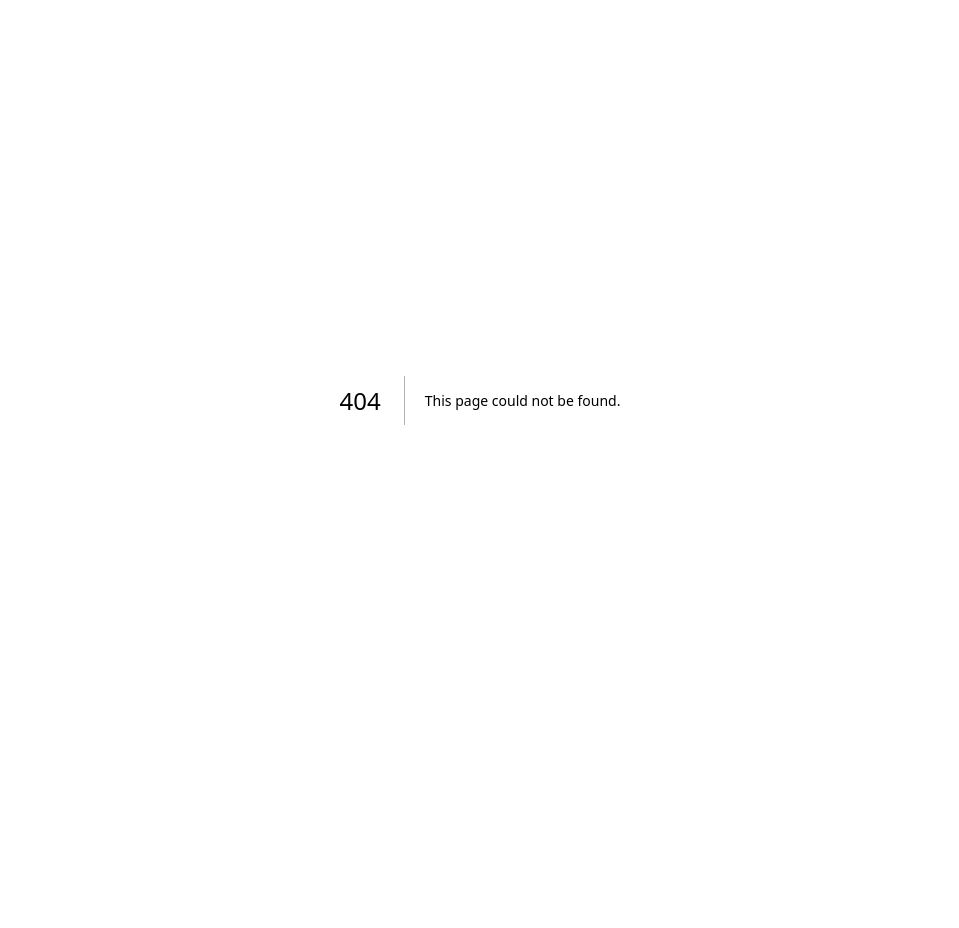
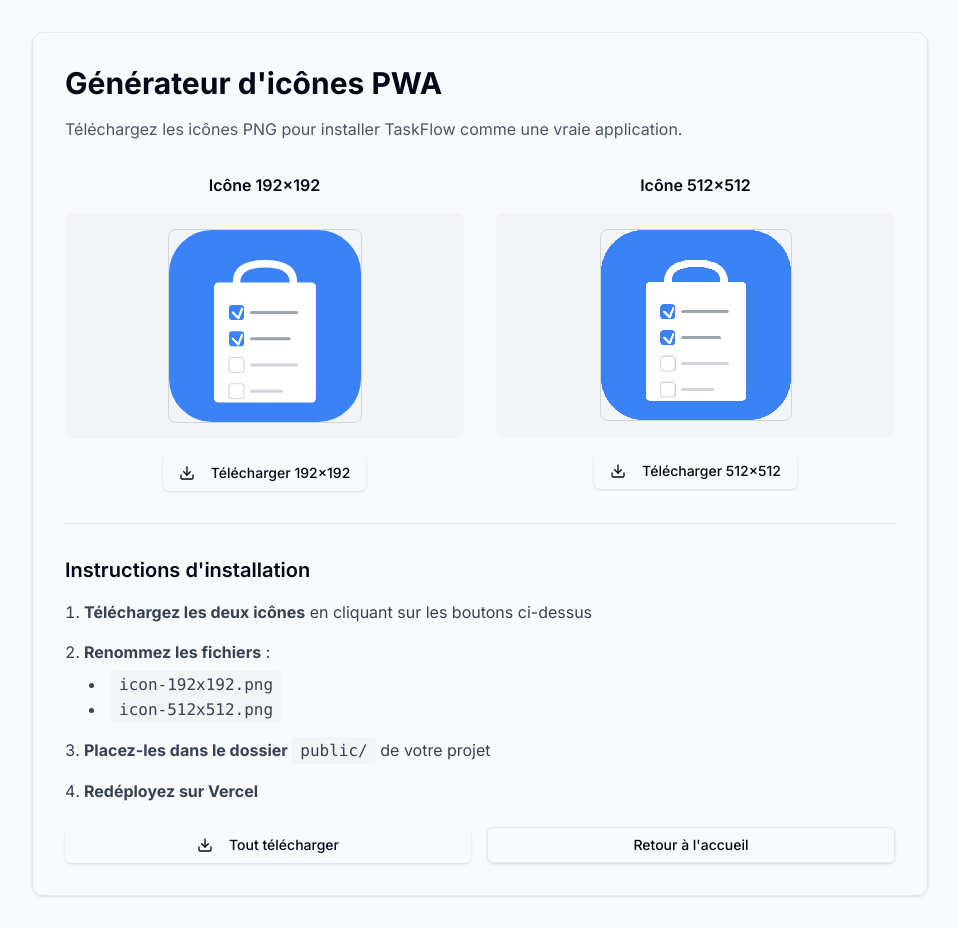
Before and after one commit to albertduplantin/todolist, a Next.js app: page /generate-pwa-icons in a window 1280 px wide. Before the commit this address had no page. Shown: the whole page, without its empty margins (160-1119 px from the left). Before the commit the page ends 800 px from the top, so only its background shows below. Built offline with nearby package versions, Linux system fonts and the light colour scheme.

Commit message:
feat: configuration PWA complete avec manifest ameliore et page generation icones

```diff
--- /dev/null
+++ b/app/generate-pwa-icons/page.tsx
@@ -0,0 +1,170 @@
+'use client';
+
+import { useEffect, useRef, useState } from 'react';
+import { Download } from 'lucide-react';
+import { Button } from '@/components/ui/button';
+import { Card } from '@/components/ui/card';
+
+export default function GeneratePWAIcons() {
+  const canvasRef192 = useRef<HTMLCanvasElement>(null);
+  const canvasRef512 = useRef<HTMLCanvasElement>(null);
+  const [generated, setGenerated] = useState(false);
+
+  useEffect(() => {
+    generateIcons();
+  }, []);
+
+  const generateIcons = () => {
+    const svgContent = `
+<svg width="512" height="512" viewBox="0 0 512 512" fill="none" xmlns="http://www.w3.org/2000/svg">
+  <rect width="512" height="512" rx="115" fill="#3B82F6"/>
+  <rect x="120" y="140" width="272" height="320" rx="12" fill="white"/>
+  <path d="M180 140 C180 110 200 90 256 90 C312 90 332 110 332 140"
+        stroke="white" stroke-width="20" fill="none" stroke-linecap="round"/>
+  <rect x="160" y="200" width="40" height="40" rx="8" fill="#3B82F6"/>
+  <path d="M170 220 L185 235 L195 210"
+        stroke="white" stroke-width="6" fill="none" stroke-linecap="round" stroke-linejoin="round"/>
+  <line x1="220" y1="220" x2="340" y2="220" stroke="#9CA3AF" stroke-width="8" stroke-linecap="round"/>
+  <rect x="160" y="270" width="40" height="40" rx="8" fill="#3B82F6"/>
+  <path d="M170 290 L185 305 L195 280"
+        stroke="white" stroke-width="6" fill="none" stroke-linecap="round" stroke-linejoin="round"/>
+  <line x1="220" y1="290" x2="320" y2="290" stroke="#9CA3AF" stroke-width="8" stroke-linecap="round"/>
+  <rect x="160" y="340" width="40" height="40" rx="8" fill="white" stroke="#D1D5DB" stroke-width="3"/>
+  <line x1="220" y1="360" x2="340" y2="360" stroke="#D1D5DB" stroke-width="8" stroke-linecap="round"/>
+  <rect x="160" y="410" width="40" height="40" rx="8" fill="white" stroke="#D1D5DB" stroke-width="3"/>
+  <line x1="220" y1="430" x2="300" y2="430" stroke="#D1D5DB" stroke-width="8" stroke-linecap="round"/>
+</svg>`;
+
+    const img = new Image();
+    const blob = new Blob([svgContent], { type: 'image/svg+xml' });
+    const url = URL.createObjectURL(blob);
+
+    img.onload = () => {
+      // Generate 192x192
+      if (canvasRef192.current) {
+        const ctx = canvasRef192.current.getContext('2d');
+        if (ctx) {
+          ctx.clearRect(0, 0, 192, 192);
+          ctx.drawImage(img, 0, 0, 192, 192);
+        }
+      }
+
+      // Generate 512x512
+      if (canvasRef512.current) {
+        const ctx = canvasRef512.current.getContext('2d');
+        if (ctx) {
+          ctx.clearRect(0, 0, 512, 512);
+          ctx.drawImage(img, 0, 0, 512, 512);
+        }
+      }
+
+      setGenerated(true);
+      URL.revokeObjectURL(url);
+    };
+
+    img.src = url;
+  };
+
+  const downloadIcon = (size: number) => {
+    const canvas = size === 192 ? canvasRef192.current : canvasRef512.current;
+    if (!canvas) return;
+
+    canvas.toBlob((blob) => {
+      if (!blob) return;
+      const url = URL.createObjectURL(blob);
+      const link = document.createElement('a');
+      link.download = `icon-${size}x${size}.png`;
+      link.href = url;
+      link.click();
+      URL.revokeObjectURL(url);
+    }, 'image/png');
+  };
+
+  const downloadAll = async () => {
+    downloadIcon(192);
+    await new Promise(resolve => setTimeout(resolve, 500));
+    downloadIcon(512);
+  };
+
+  return (
+    <div className="min-h-screen bg-gray-50 dark:bg-gray-900 p-8">
+      <div className="max-w-4xl mx-auto">
+        <Card className="p-8">
+          <h1 className="text-3xl font-bold mb-4">Générateur d'icônes PWA</h1>
+          <p className="text-gray-600 dark:text-gray-400 mb-8">
+            Téléchargez les icônes PNG pour installer TaskFlow comme une vraie application.
+          </p>
+
+          <div className="grid md:grid-cols-2 gap-8 mb-8">
+            {/* 192x192 Icon */}
+            <div className="text-center">
+              <h3 className="font-semibold mb-4">Icône 192x192</h3>
+              <div className="bg-gray-100 dark:bg-gray-800 p-4 rounded-lg mb-4 flex items-center justify-center">
+                <canvas
+                  ref={canvasRef192}
+                  width={192}
+                  height={192}
+                  className="border border-gray-300 dark:border-gray-600 rounded-lg"
+                />
+              </div>
+              <Button onClick={() => downloadIcon(192)} disabled={!generated}>
+                <Download className="h-4 w-4 mr-2" />
+                Télécharger 192x192
+              </Button>
+            </div>
+
+            {/* 512x512 Icon */}
+            <div className="text-center">
+              <h3 className="font-semibold mb-4">Icône 512x512</h3>
+              <div className="bg-gray-100 dark:bg-gray-800 p-4 rounded-lg mb-4 flex items-center justify-center">
+                <canvas
+                  ref={canvasRef512}
+                  width={512}
+                  height={512}
+                  className="border border-gray-300 dark:border-gray-600 rounded-lg max-w-[192px]"
+                  style={{ imageRendering: 'pixelated' }}
+                />
+              </div>
+              <Button onClick={() => downloadIcon(512)} disabled={!generated}>
+                <Download className="h-4 w-4 mr-2" />
+                Télécharger 512x512
+              </Button>
+            </div>
+          </div>
+
+          <div className="border-t border-gray-200 dark:border-gray-700 pt-8">
+            <h2 className="text-xl font-semibold mb-4">Instructions d'installation</h2>
+            <ol className="list-decimal list-inside space-y-4 text-gray-700 dark:text-gray-300">
+              <li>
+                <strong>Téléchargez les deux icônes</strong> en cliquant sur les boutons ci-dessus
+              </li>
+              <li>
+                <strong>Renommez les fichiers</strong> :
+                <ul className="list-disc list-inside ml-6 mt-2">
+                  <li><code className="bg-gray-100 dark:bg-gray-800 px-2 py-1 rounded">icon-192x192.png</code></li>
+                  <li><code className="bg-gray-100 dark:bg-gray-800 px-2 py-1 rounded">icon-512x512.png</code></li>
+                </ul>
+              </li>
+              <li>
+                <strong>Placez-les dans le dossier</strong> <code className="bg-gray-100 dark:bg-gray-800 px-2 py-1 rounded">public/</code> de votre projet
+              </li>
+              <li>
+                <strong>Redéployez sur Vercel</strong>
+              </li>
+            </ol>
+
+            <div className="mt-6 flex gap-4">
+              <Button onClick={downloadAll} className="flex-1" disabled={!generated}>
+                <Download className="h-4 w-4 mr-2" />
+                Tout télécharger
+              </Button>
+              <Button onClick={() => window.location.href = '/'} variant="outline" className="flex-1">
+                Retour à l'accueil
+              </Button>
+            </div>
+          </div>
+        </Card>
+      </div>
+    </div>
+  );
+}
```
Also changed, not shown: public/icon-192x192.png (added), public/icon-512x512.png (added), public/manifest.json.
